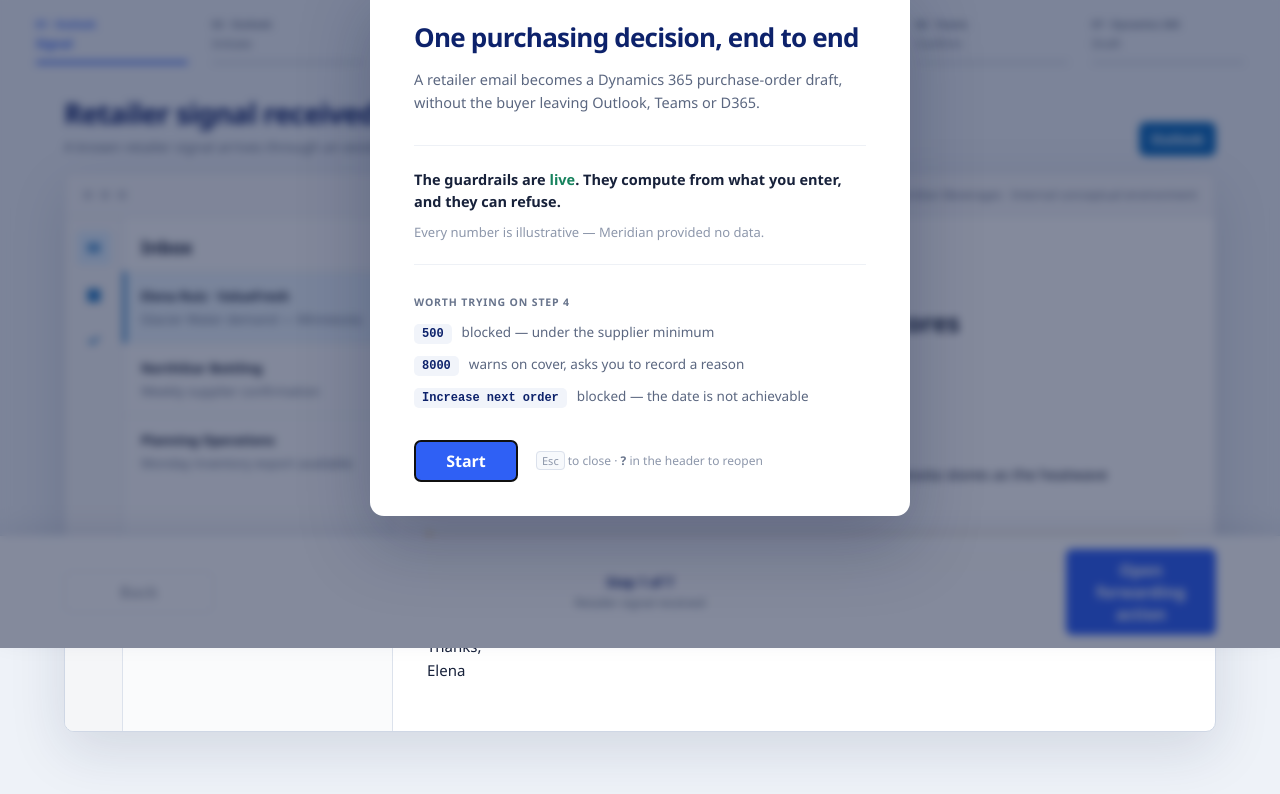
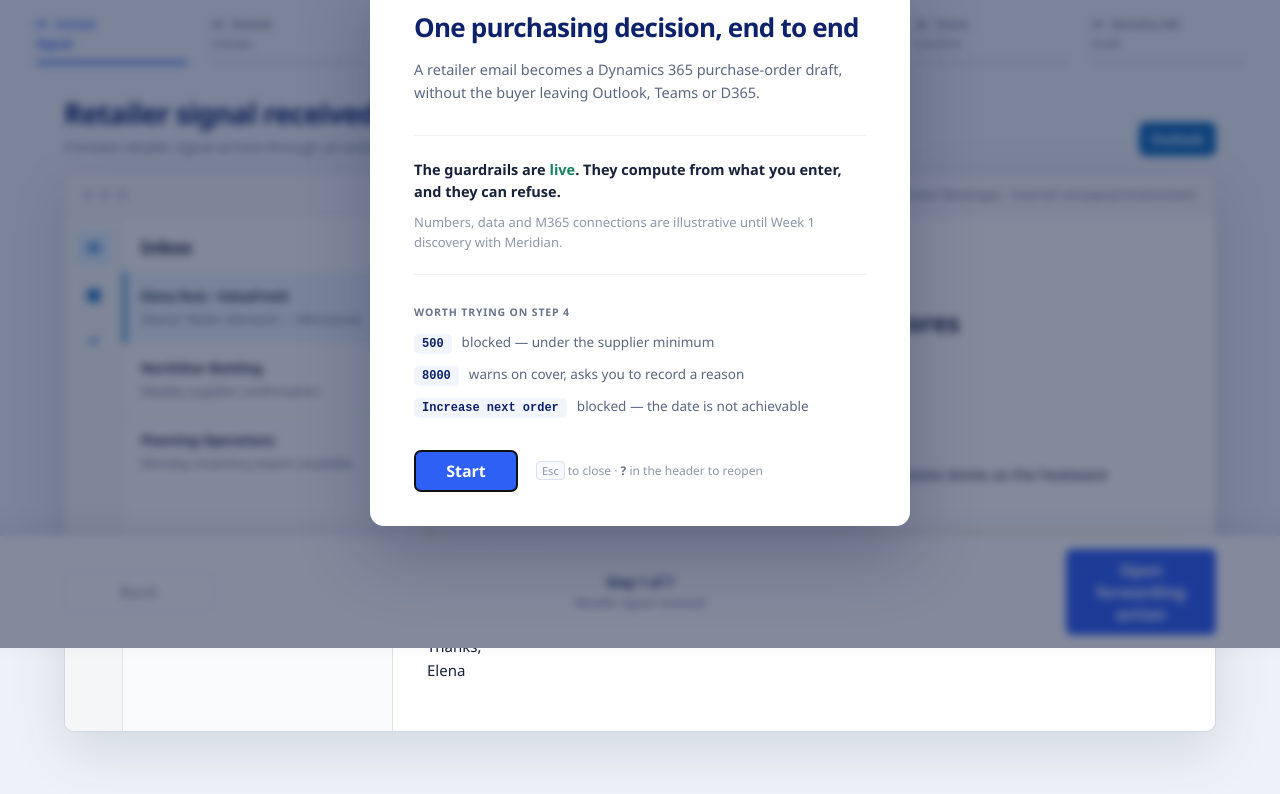
Before and after one commit to Jacobmccarthy10/meridian-signal-to-execution, a website: page Meridian-Signal-to-Execution.html in a window 1280 px wide. Shown: the part 152-946 px from the top of the page. Drawn offline with Linux system fonts and the light colour scheme.

Commit message:
Widen the intro caveat to cover the M365 connections
The old line only disclaimed the numbers, leaving the faked Outlook, Teams
and D365 integrations uncovered. Framing it as illustrative until Week 1
discovery also reads as a sequence rather than a gap.

Co-Authored-By: Claude Opus 5 <noreply@anthropic.com>

```diff
--- a/Meridian-Signal-to-Execution.html
+++ b/Meridian-Signal-to-Execution.html
@@ -334,7 +334,7 @@ code { padding: 1px 5px; border-radius: 4px; background: #eef1f7; color: #35406b
 
       <div class="intro-statement">
         <p class="intro-claim">The guardrails are <em>live</em>. They compute from what you enter, and they can refuse.</p>
-        <p class="intro-caveat">Every number is illustrative — Meridian provided no data.</p>
+        <p class="intro-caveat">Numbers, data and M365 connections are illustrative until Week 1 discovery with Meridian.</p>
       </div>
 
       <p class="intro-try-label">Worth trying on step 4</p>
```
Also changed, not shown: index.html (+1 -1 lines).
